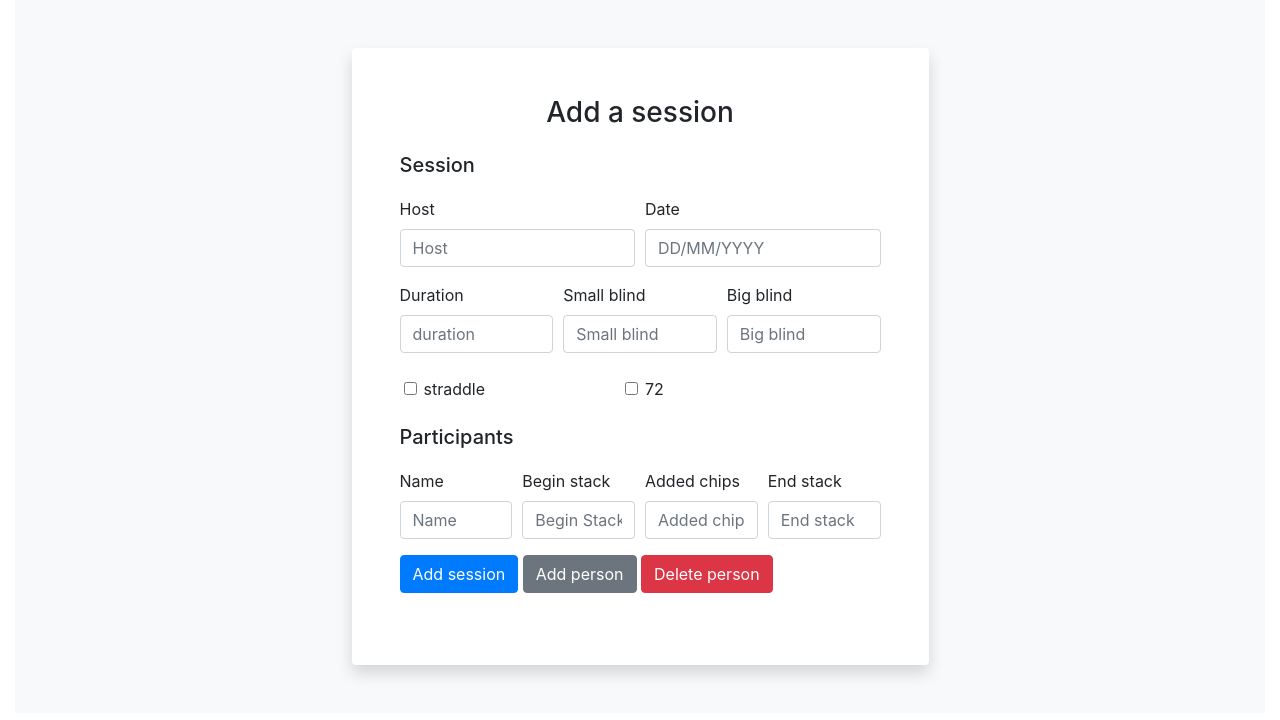
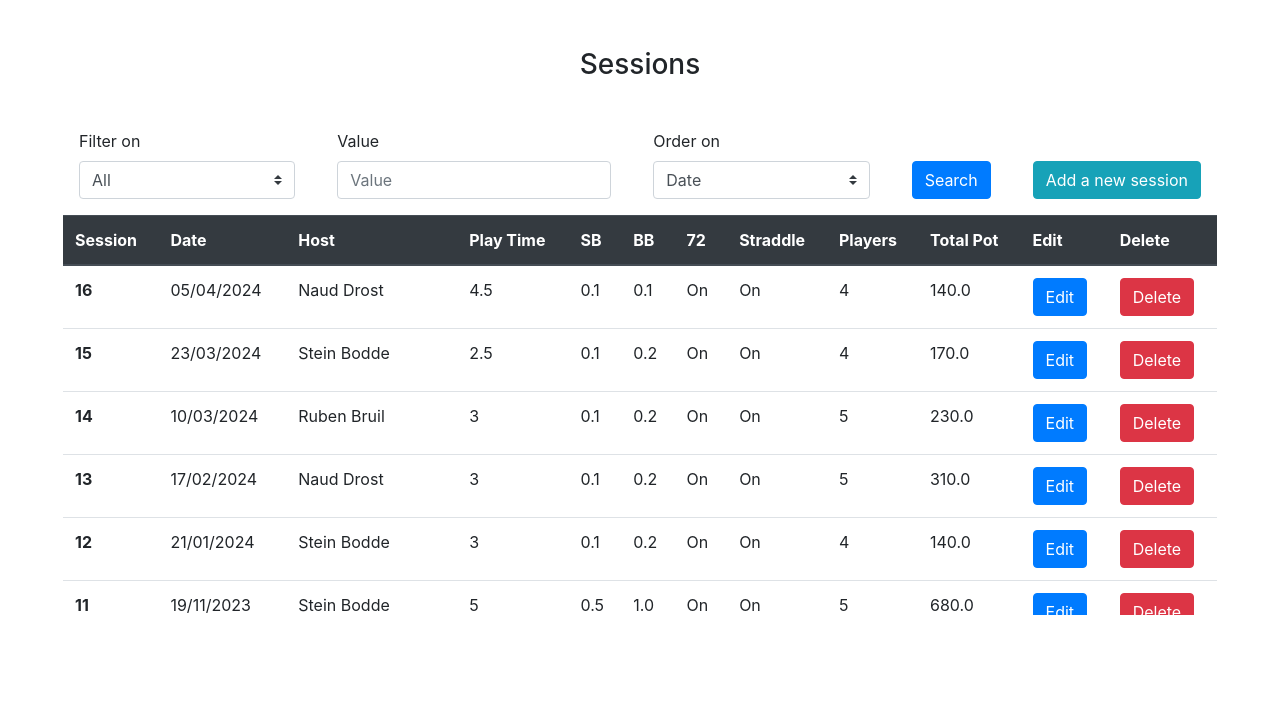
Before and after one commit to Niek-Damink/PokerPals, a Flask app: page /admin/sessions in a window 1280 px wide. Shown: the part 96-816 px from the top of the page. Run offline with Flask 3, Linux system fonts and the light colour scheme; a user stored in the database is signed in; data comes from the database, SQL or seed files in the repository; both versions use the stored data as it was after the commit; some libraries are stand-ins or nearby versions.

Commit message:
Added delete session functionality

```diff
--- a/src/website/admin.py
+++ b/src/website/admin.py
@@ -88,11 +88,32 @@ def editUser(name):
         flash("File is not allowed, allowed formats are png and jpg", "error")
     return redirect(url_for('admin.adminUsers'))
 
-
-
 @admin.route('/sessions', methods=['GET', 'POST'])
 @login_required
 def adminSessions():
+    if request.method == "POST":
+        filterOn = request.form.get("filter")
+        filterValue = request.form.get("inputValue")
+        orderOn = request.form.get("order")
+    else:
+        filterOn = "0"
+        filterValue = None
+        orderOn = "0"
+    return render_template("admin/adminSessionOverview.html", user = current_user, session_list = getSessionsWithPeopleAndPot(filterOn, filterValue, orderOn))
+
+@admin.route('/sessions/delete/<id>', methods=['DELETE'])
+@login_required
+def adminDeleteSession(id):
+    if current_user.name != "Admin":
+        return "Fail"
+    flash("Successfully deleted session", "success")
+    deleteSession(id)
+    return redirect(url_for("admin.adminSessions"))
+
+
+@admin.route('/sessions/add_session', methods=['GET', 'POST'])
+@login_required
+def adminAddSessions():
     if current_user.name != "Admin":
         return redirect(url_for('auth.login'))
     global do_reset
@@ -117,19 +138,19 @@ def adminAddSession(amount):
     is_seven_deuce = request.form.get('sevendeuce') != None
     if not User.query.filter_by(name=host).first():
         flash("the host '" + host +"' does not exist", "error")
-        return redirect(url_for('admin.adminSessions'))
+        return redirect(url_for('admin.adminAddSessions'))
     elif len(date) != 3 or not date[0].isdigit() or not date[1].isdigit() or not date[2].isdigit() or len(date[0]) != 2 or len(date[1]) != 2 or len(date[2]) != 4:
         flash("Please fill in a correct date (DD/MM/YYYY)", "error")
-        return redirect(url_for('admin.adminSessions'))
+        return redirect(url_for('admin.adminAddSessions'))
     elif len(duration) > 2 or not duration[0].isdigit() or (len(duration) == 2 and not duration[1].isdigit()):
         flash("Please fill in a correct duration", "error")
-        return redirect(url_for('admin.adminSessions'))
+        return redirect(url_for('admin.adminAddSessions'))
     elif len(small_blind) > 2 or not small_blind[0].isdigit() or (len(small_blind) == 2 and not small_blind[1].isdigit()):
         flash("Please fill in a correct small blind", "error")
-        return redirect(url_for('admin.adminSessions'))
+        return redirect(url_for('admin.adminAddSessions'))
     elif len(big_blind) > 2 or not big_blind[0].isdigit() or (len(big_blind) == 2 and not big_blind[1].isdigit()):
         flash("Please fill in a correct big blind", "error")
-        return redirect(url_for('admin.adminSessions'))
+        return redirect(url_for('admin.adminAddSessions'))
     person_session = []
     used_names = []
     total_in = 0
@@ -156,10 +177,10 @@ def adminAddSession(amount):
             total_in += float(begin_stack) + float(added_stack)
             total_out += float(end_stack)
             continue
-        return redirect(url_for('admin.adminSessions'))
+        return redirect(url_for('admin.adminAddSessions'))
     if (total_in != total_out):
         flash("The total amount of money going in and out is not equal", "error")
-        return redirect(url_for('admin.adminSessions'))
+        return redirect(url_for('admin.adminAddSessions'))
     global do_reset; do_reset = True
     session_ID = getMaxSessionID()
     new_session = Session(host=host, session_ID = session_ID, date=the_date, duration = the_duration, small_blind = the_small_blind, big_blind = the_big_blind, straddle = is_straddle, seven_deuce = is_seven_deuce)
@@ -169,7 +190,7 @@ def adminAddSession(amount):
         db.session.add(new_person_session)
     db.session.commit()
     flash("Succesfully added the new session", "success")
-    return redirect(url_for('admin.adminSessions'))
+    return redirect(url_for('admin.adminAddSessions'))
 
 
 @admin.route('/post-events', methods=['GET'])
--- a/src/website/dbQueries.py
+++ b/src/website/dbQueries.py
@@ -16,6 +16,13 @@ def deleteUserName(name):
     User.query.filter(User.name == name).delete(synchronize_session=False)
     db.session.commit()
     return
+
+def deleteSession(id):
+    User_Session.query.filter(User_Session.session_ID == id).delete(synchronize_session=False)
+    Session.query.filter(Session.session_ID == id).delete(synchronize_session=False)
+    db.session.commit()
+    return
+
 
 def getMaxSessionID():
     max_session = Session.query.order_by(Session.session_ID.desc()).first()
--- a/src/website/templates/account.html
+++ b/src/website/templates/account.html
@@ -15,7 +15,7 @@
                             height="100px">
                         {%endif%}
                             {%if user.name == account["name"]%}
-                            <a href="/logout" class="btn btn-dark btn-sm btn-block">Logout</a>
+                            <a onclick="deleteStorage()" href="/logout" class="btn btn-dark btn-sm btn-block">Logout</a>
                             {%endif%}
                         </div>
                     <div class="media-body mb-5 text-white">
@@ -204,5 +204,9 @@
           }
         }
       });
+
+      function deleteStorage(){
+        window.sessionStorage.clear()
+      }
     </script>
 {%endblock%}
--- /dev/null
+++ b/src/website/templates/admin/adminSessionOverview.html
@@ -0,0 +1,123 @@
+{% extends "admin/baseAdmin.html" %} {% block title %}Sessions{% endblock %} {% block content %}
+<div class="fluid-container p-5">
+    <h3 align="center">Sessions</h3><br>
+    <form method="POST">
+        <div class="form-row align-items-center">
+            <div class="col m-3">
+                <label class="mr-sm-2" for="filter">Filter on</label>
+                <select onchange="saveChoice(this, 'active1');" class="custom-select mr-sm-2" name="filter" id="filter">
+                    <option id="f0" selected value="0">All</option>
+                    <option id="f1" value="1">Host</option>
+                    <option id="f2" value="2">Month</option>
+                    <option id="f3" value="3">Year</option>
+                </select>
+            </div>
+            <div class="col-auto m-3">
+                <label class="mr-sm-2" for="input Value">Value</label>
+                <input type="text" onkeyup="saveValue(this)" class="form-control" name="inputValue" id="inputValue" placeholder="Value">
+                </div>
+
+            <div class="col m-3">
+                <label class="mr-sm-2" for="order">Order on</label>
+                <select onchange="saveChoice(this, 'active2');" class="custom-select mr-sm-2" name="order" id="order">
+                    <option selected value="0">Date</option>
+                    <option value="1">Play Time</option>
+                    <option value="2">Potsize</option>
+                    <option value="3">Players</option>
+                </select>
+            </div>
+        <div class="col-auto m-3 mt-5">
+            <button type="submit" class="btn btn-primary">Search</button>
+        </div>
+        <div class="col-auto m-3 mt-5">
+            <button type="button" onclick="addSession()" class="btn btn-info">Add a new session</button>
+        </div>
+    </div>
+    </form>
+    <div class="row">
+        <div class="col overflow-auto" style="max-height: 400px;">
+            <table class="table">
+                <thead class="thead-dark">
+                    <tr>
+                        <th scope="col">Session</th>
+                        <th scope="col">Date</th>
+                        <th scope="col">Host</th>
+                        <th scope="col">Play Time</th>
+                        <th scope="col">SB</th>
+                        <th scope="col">BB</th>
+                        <th scope="col">72</th>
+                        <th scope="col">Straddle</th>
+                        <th scope="col">Players</th>
+                        <th scope="col">Total Pot</th>
+                        <th scope="col">Edit</th>
+                        <th scope="col">Delete</th>
+                    </tr>
+                </thead>
+                <tbody>
+                    {% for session in session_list%}
+                    <tr>
+                        <th scope="row">{{session.session_ID}}</th>
+                        <td>{{session.date}}</td>
+                        <td>{{session.host}}</td>
+                        <td>{{session.duration}}</td>
+                        <td>{{session.small_blind}}</td>
+                        <td>{{session.big_blind}}</td>
+                        {%if session.seven_deuce%}
+                        <td>On</td>
+                        {%else%}
+                        <td>Off</td>
+                        {%endif%}
+                        {%if session.straddle%}
+                        <td>On</td>
+                        {%else%}
+                        <td>Off</td>
+                        {%endif%}
+                        <td>{{session.players}}</td>
+                        <td>{{session.pot}}</td>
+                        <td><button onclick="editSession('{{session.session_ID}}')" class="btn btn-primary">Edit</button></td>
+                        <td><button onclick="deleteSession('{{session.session_ID}}')" class="btn btn-danger">Delete</button></td>
+                    </tr>
+                    {%endfor%}
+                </tbody>
+            </table>
+        </div>
+    </div>
+</div>
+{% endblock %}
+
+{%block js%}
+<script>
+    document.addEventListener("DOMContentLoaded", function() {
+        loadDocument()
+    });
+
+    function addSession(){
+        location.href = "/admin/sessions/add_session"
+    }
+
+    function loadDocument(){
+        active1 = window.sessionStorage.getItem("active1")
+        active2 = window.sessionStorage.getItem("active2")
+        value = window.sessionStorage.getItem("inputValue")
+        document.getElementById("filter").selectedIndex = active1
+        document.getElementById("order").selectedIndex = active2
+        document.getElementById("inputValue").value = value
+    }
+
+    function saveChoice(element, form){
+        window.sessionStorage.setItem(form, element.selectedIndex)
+    }
+
+    function saveValue(element){
+        window.sessionStorage.setItem(element.id, element.value)
+    }
+
+    function deleteSession(id) {
+        fetch("/admin/sessions/delete/" + id, {
+            method: 'DELETE'
+        }).then(function() {
+            location.reload();
+        });
+    }
+</script>
+{%endblock%}
--- a/src/website/templates/admin/adminUsers.html
+++ b/src/website/templates/admin/adminUsers.html
@@ -108,7 +108,7 @@
 {% block js%}
 <script>
     function deleteAccount(name) {
-        fetch("http://127.0.0.1:5000/admin/users/delete/" + name, {
+        fetch("/admin/users/delete/" + name, {
             method: 'DELETE'
         }).then(function() {
             location.reload();
--- a/src/website/templates/admin/baseAdmin.html
+++ b/src/website/templates/admin/baseAdmin.html
@@ -45,7 +45,7 @@
             </ul>
             <ul class="navbar-nav ml-auto mb-2 mb-lg-0">
                 <li class="nav-item">
-                    <a class="nav-link" href="/logout">Logout</a>
+                    <a class="nav-link" onclick="deleteStorage()" href="/logout">Logout</a>
                 </li>
             </ul>
           </div>
@@ -80,9 +80,17 @@
         {% endblock %}
     </div>
 
-    {% block js %}
-    {% endblock %}
-    <script
+
+
+  </body>
+  {% block js %}
+  {% endblock %}
+  <script>
+    function deleteStorage(){
+      window.sessionStorage.clear()
+    }
+  </script>
+  <script
       src="https://code.jquery.com/jquery-3.2.1.slim.min.js"
       integrity="sha384-KJ3o2DKtIkvYIK3UENzmM7KCkRr/rE9/Qpg6aAZGJwFDMVNA/GpGFF93hXpG5KkN"
       crossorigin="anonymous"
@@ -97,9 +105,6 @@
       integrity="sha384-JZR6Spejh4U02d8jOt6vLEHfe/JQGiRRSQQxSfFWpi1MquVdAyjUar5+76PVCmYl"
       crossorigin="anonymous"
     ></script>
-
-
-  </body>
 </html>
 
 <style>
--- a/src/website/templates/sessionOverview.html
+++ b/src/website/templates/sessionOverview.html
@@ -1,4 +1,4 @@
-{% extends "base.html" %} {% block title %}Leaderboard{% endblock %} {% block content %}
+{% extends "base.html" %} {% block title %}Sessions Overview{% endblock %} {% block content %}
 <div class="container p-5">
     <h3 align="center">Session overview of session {{session_information[0].session_ID}}</h3><br>
     <div class="row">
```
Also changed, not shown: src/instance/database.db.
